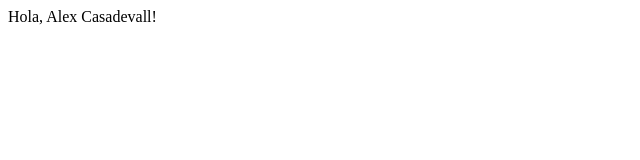
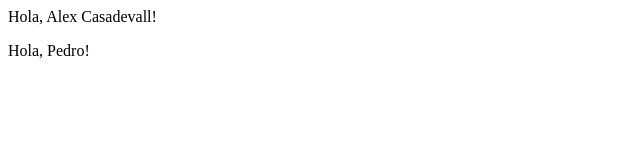
Before and after one commit to lexcasa/automate-web-example, a plain HTML site: page index.html in a window 1280 px wide. Shown: the full height of the page, 0-640 px from the left. Drawn offline with Linux system fonts and the light colour scheme.

Commit message:
fix: change names

```diff
--- a/index.html
+++ b/index.html
@@ -2,5 +2,6 @@
 <head></head>
 <body>
 <p>Hola, Alex Casadevall!</p>
+<p>Hola, Pedro!</p>
 </body>
 </html>
```
